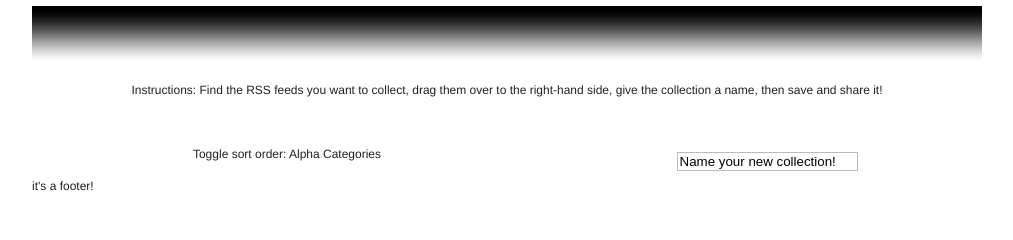
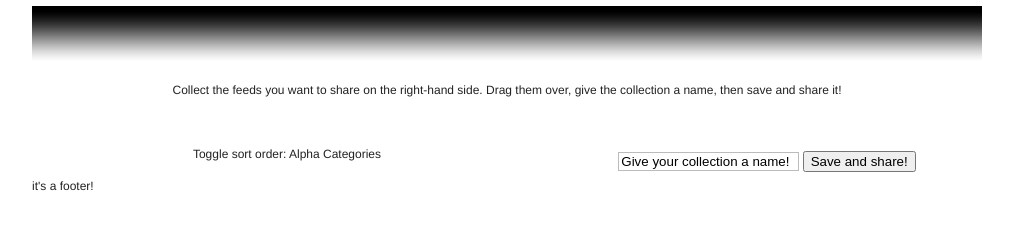
Before and after one commit to askedrelic/grCollections, a Django app: template templates/reader/index.html in a window 1280 px wide. Shown: the part 224-464 px from the top of the page, without its empty margins (133-1146 px from the left). Run offline with Django 3.2, Linux system fonts and the light colour scheme; the template is opened without the code that fills it, so the values that code supplies are empty.

Commit message:
Frontend changes and cleanup.

```diff
--- a/media/js/reader.js
+++ b/media/js/reader.js
@@ -59,9 +59,11 @@ $(function() {
         activeClass: 'ui-drophover'
     });
 
+    //Remove the collection name input field text on click
     $("#newfeedtext").bind('click', function() {
             this.value = '';
     });
+
 
     $("#userfeedlist").hide();
     setTimeout(function() {
--- a/templates/reader/index.html
+++ b/templates/reader/index.html
@@ -9,7 +9,7 @@
 
 {% block content %}
 <div id="instructions" class="span-24 last center">
-    Instructions: Find the RSS feeds you want to collect, drag them over to the right-hand side, give the collection a name, then save and share it!
+    Collect the feeds you want to share on the right-hand side. Drag them over, give the collection a name, then save and share it!
 </div>
 
 <div id="userfeed_settings" class="span-13 center">
@@ -17,7 +17,8 @@ Toggle sort order: Alpha Categories
 </div>
 <div class="span-11 last center">
 <form method="POST" action="/share/">
-    <input id="newfeedtext" type="text" name="newfeedname" value="Name your new collection!"/>
+    <input id="newfeedtext" type="text" name="newfeedname" value="Give your collection a name!"/>
+    <input type="submit" value="Save and share!"/>
 </form>
 </div>
 
```
Also changed, not shown: reader/views.py (+7 -7 lines).
